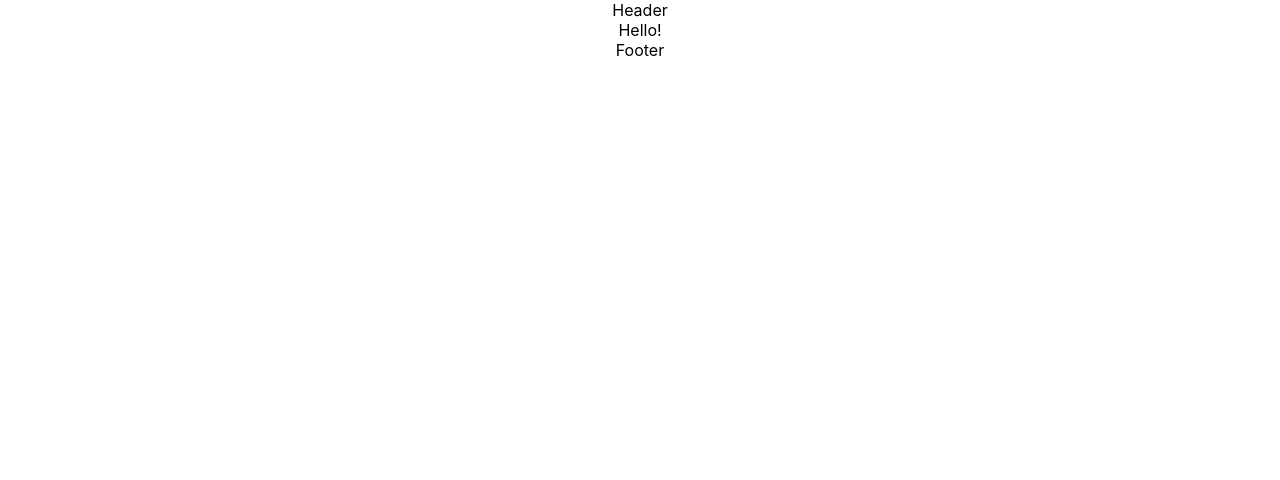
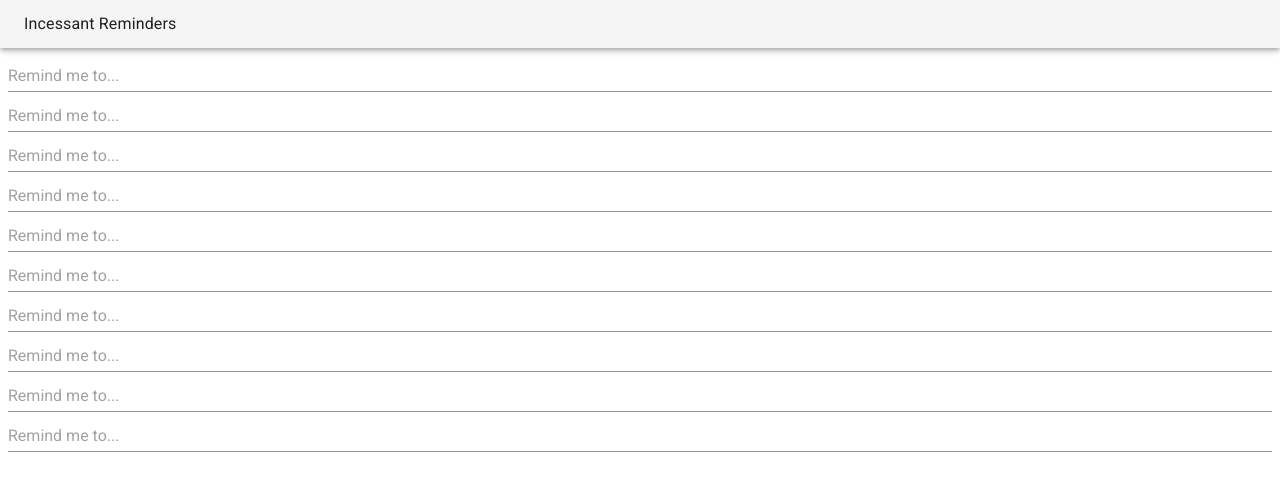
Before and after one commit to qvissak/Incessant-Reminders, a React (Create React App) app: page / in a window 1280 px wide. Shown: the top 480 px of the page. Built offline with nearby package versions, Linux system fonts and the light colour scheme.

Commit message:
Add dynamic UI for adding reminders
Also add support for storaging reminders and retrieving them after the extension is closed.

```diff
--- a/package.json
+++ b/package.json
@@ -3,6 +3,7 @@
   "version": "0.1.0",
   "private": true,
   "dependencies": {
+    "@material-ui/core": "^3.2.2",
     "node-sass-chokidar": "^1.3.4",
     "npm-run-all": "^4.1.3",
     "react": "^16.5.2",
--- a/public/index.html
+++ b/public/index.html
@@ -19,7 +19,8 @@
       work correctly both with client-side routing and a non-root public URL.
       Learn how to configure a non-root public URL by running `npm run build`.
     -->
-    <title>React App</title>
+    <title>Incessant Reminders</title>
+    <link href="https://fonts.googleapis.com/css?family=Roboto" rel="stylesheet">
   </head>
   <body>
     <noscript>
--- a/src/App.js
+++ b/src/App.js
@@ -7,18 +7,13 @@ import Footer from './components/Footer'
 import './App.css'
 
 // Component that will hold body of landing page
-const Layout = ({ children }) =>
+const App = () =>
   <div>
     <Header />
-    <main>
-      { children }
+    <main className="App">
+      <Landing />
+      <Footer />
     </main>
-    <Footer />
   </div>
 
-const App = () =>
-  <Layout>
-    <Landing />
-  </Layout>
-
 export default App
--- a/src/App.scss
+++ b/src/App.scss
@@ -0,0 +1,9 @@
+.App {
+    // Scroll bar within this class only
+    position: absolute;
+    top: 3rem;
+    left: 0;
+    right: 0;
+    bottom: 0;
+    overflow-y: scroll;
+}
--- a/src/components/Footer/index.js
+++ b/src/components/Footer/index.js
@@ -3,7 +3,7 @@ import React from 'react'
 import './styles.css'
 
 class Footer extends React.Component {
-  render = () => <center>Footer</center>
+  render = () => <footer></footer>
 }
 
 export default Footer
--- a/src/components/Header/index.js
+++ b/src/components/Header/index.js
@@ -1,9 +1,19 @@
 import React from 'react'
+import AppBar from '@material-ui/core/AppBar'
+import Toolbar from '@material-ui/core/Toolbar'
+import Typography from '@material-ui/core/Typography'
 
 import './styles.css'
 
 class Header extends React.Component {
-     render = () => <center>Header</center>
+  render = () =>
+    <AppBar color="default">
+      <Toolbar variant="dense">
+        <Typography variant="subtitle1" color="inherit">
+            Incessant Reminders
+        </Typography>
+      </Toolbar>
+    </AppBar>
 }
 
 export default Header
--- a/src/components/Landing/index.js
+++ b/src/components/Landing/index.js
@@ -1,9 +1,51 @@
 import React from 'react'
+import TextField from '@material-ui/core/TextField'
 
 import './styles.css'
 
 class Landing extends React.Component {
-  render = () => <center>Hello!</center>
+  constructor (props) {
+    super(props)
+
+    this.state = {
+      textFields: this.getTextFields()
+    }
+  }
+
+  getTextFields = () =>
+    // Default to 10 text field boxes on initial usage
+    Array.from(Array(10), (_, i) => {
+      const key = i.toString()
+      return <TextField id={key} key={key} className="Landing_item"
+        placeholder="Remind me to..." fullWidth defaultValue={this.getReminder(key)}
+        onChange={this.saveReminder}/>
+    })
+
+  getReminder = (key) => window.localStorage.getItem(key)
+
+  saveReminder = (reminder) => {
+    // Save the new reminder in the local storage
+    const key = reminder.target.id
+    window.localStorage.setItem(reminder.target.id, reminder.target.value)
+
+    // If the default 10 reminders are full, add a new one
+    const areRemindersFull = this.state.textFields.length === window.localStorage.length
+    if (areRemindersFull) {
+      const nextKey = (Number(key) + 1).toString()
+      this.setState({
+        textFields: this.state.textFields.concat(
+          <TextField id={nextKey} key={nextKey} className="Landing_item"
+            placeholder="Remind me to..." fullWidth defaultValue={this.getReminder(nextKey)}
+            onChange={this.saveReminder}/>
+        )
+      })
+    }
+  }
+
+  render = () =>
+    <div className="Landing">
+      { this.state.textFields }
+    </div>
 }
 
 export default Landing
--- a/src/components/Landing/styles.scss
+++ b/src/components/Landing/styles.scss
@@ -0,0 +1,7 @@
+.Landing {
+    margin: 0.5rem;
+
+    &_item {
+        padding: .25rem 0 !important;
+    }
+}
--- a/src/index.scss
+++ b/src/index.scss
@@ -1,17 +1,9 @@
 body {
   margin: 0;
   padding: 0;
-  font-family: -apple-system, BlinkMacSystemFont, "Segoe UI", "Roboto", "Oxygen",
-    "Ubuntu", "Cantarell", "Fira Sans", "Droid Sans", "Helvetica Neue",
-    sans-serif;
-  -webkit-font-smoothing: antialiased;
-  -moz-osx-font-smoothing: grayscale;
+  font-family: Roboto, Arial, sans-serif;
 
+  overflow: hidden;
   min-width: 300px;
-  min-height: 500px;
+  min-height: 360px;
 }
-
-code {
-  font-family: source-code-pro, Menlo, Monaco, Consolas, "Courier New",
-    monospace;
-}
```
Also changed, not shown: 1 other file (tests, documents, lock files or other folders).
